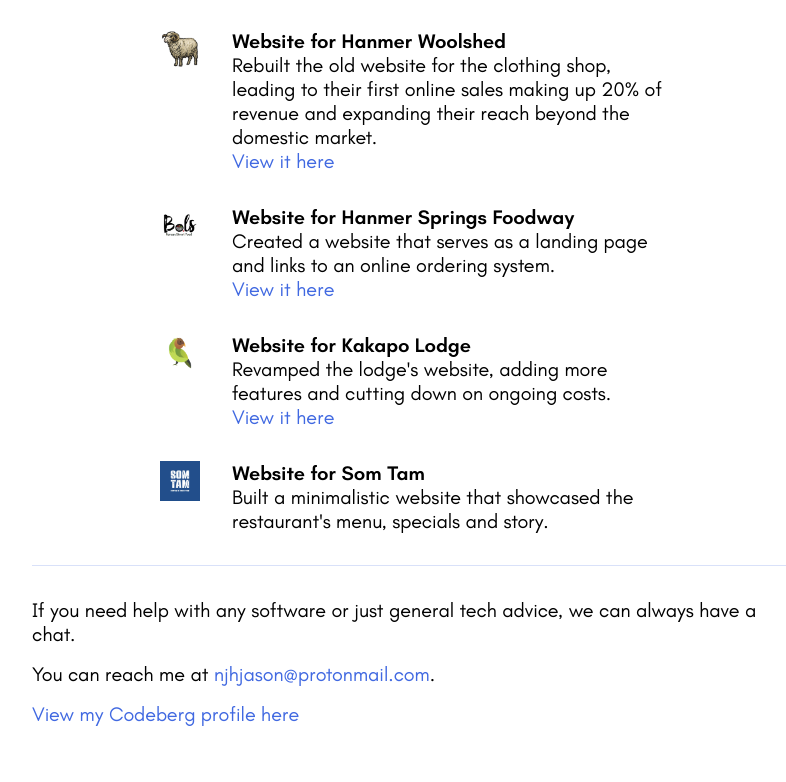
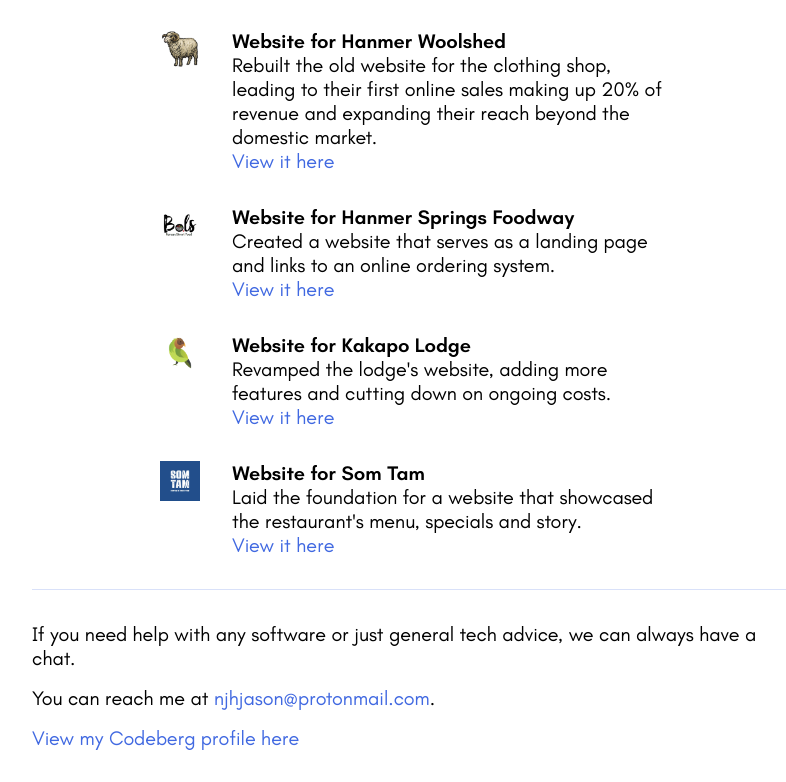
Before and after one commit to NgoJunHaoJason/my-website, a plain HTML site: page index.html in a window 1280 px wide. Shown: the part 1635-2417 px from the top of the page, without its empty margins (224-1010 px from the left). Before the commit the page ends 2393 px from the top, so only its background shows below. Drawn offline with Linux system fonts and the light colour scheme.

Commit message:
Add link to Som Tam

```diff
--- a/index.html
+++ b/index.html
@@ -58,11 +58,13 @@
           </p>
 
           <p>
-            I had just completed a one-year working holiday in New Zealand and am back in Singapore.
+            I had just completed a one-year working holiday in New Zealand and
+            am back in Singapore.
           </p>
 
           <p>
-            My favourite activities in New Zealand are canyoning, skiing and hiking.
+            My favourite activities in New Zealand are canyoning, skiing and
+            hiking.
           </p>
 
           <p>
@@ -188,12 +190,12 @@
             <div>
               <h4>Website for Som Tam</h4>
               <p>
-                Built a minimalistic website that showcased the restaurant's
-                menu, specials and story.
+                Laid the foundation for a website that showcased the
+                restaurant's menu, specials and story.
               </p>
-              <!-- <a target="_blank" href="">
+              <a target="_blank" href="https://somtam.nz/">
                 View it here
-              </a> -->
+              </a>
             </div>
           </div>
         </div>
```
